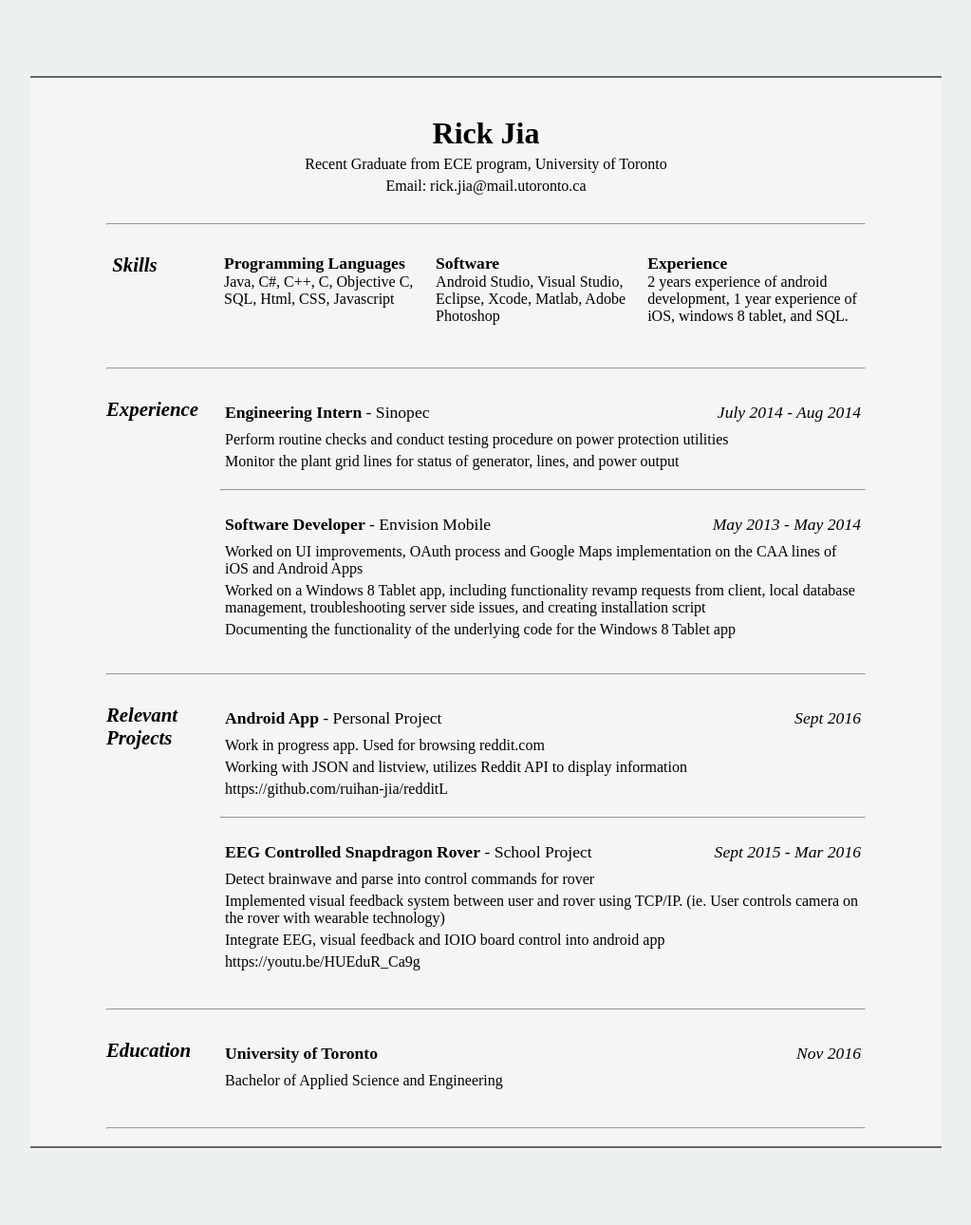
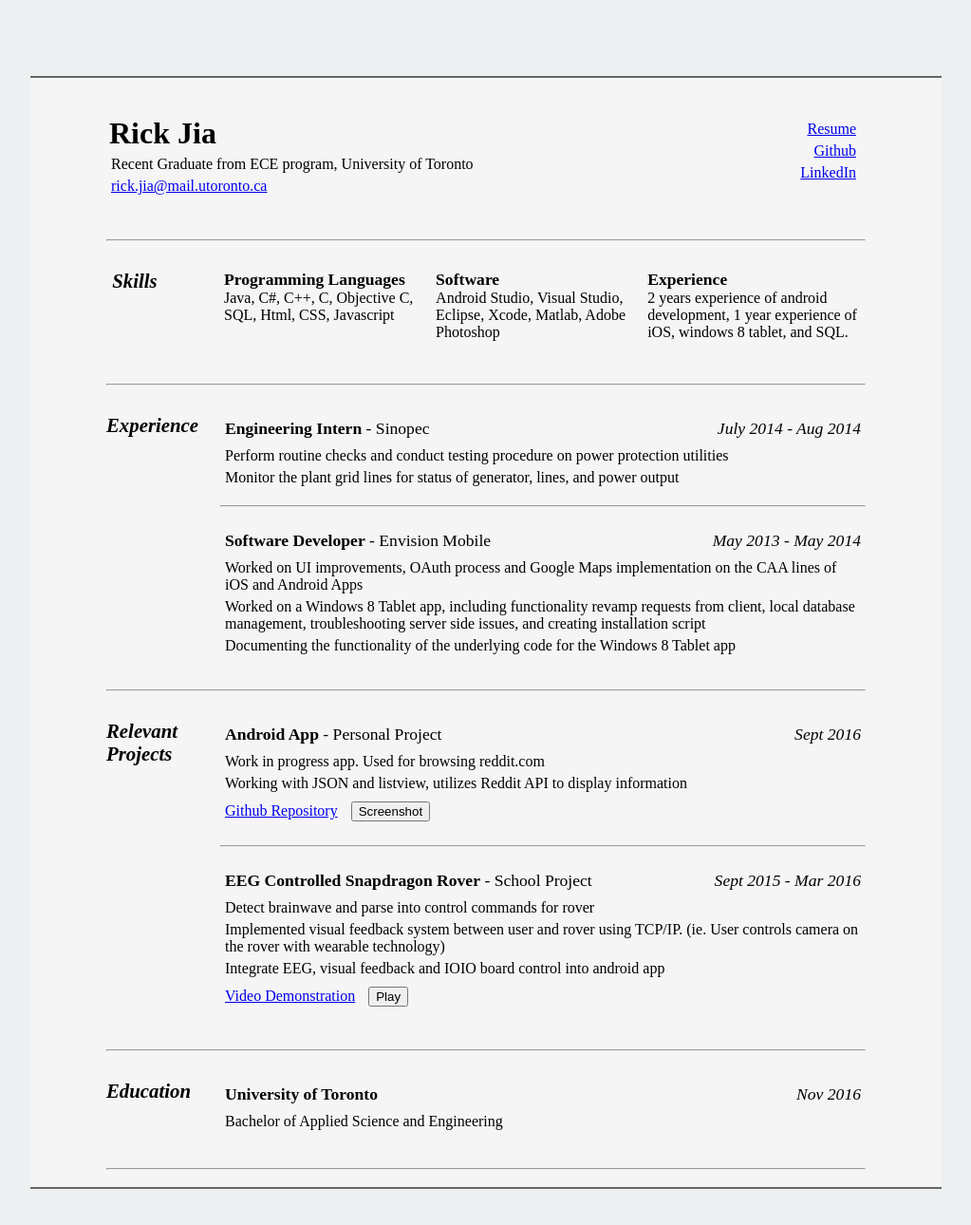
Before and after one commit to ruihan-jia/ruihan-jia.github.io, a plain HTML site: page index.html in a window 1280 px wide. Shown: the whole page at 95% size, without its empty margins (128-1151 px from the left). Drawn offline with Linux system fonts and the light colour scheme.

Commit message:
Image and Video embed
changed header layout, image and video embedded.

```diff
--- a/index.html
+++ b/index.html
@@ -11,10 +11,27 @@
 <div>
 	<div id = "inner"; align = "center">
 		<div id = "hd">
-			<h1>Rick Jia</h1>
-			<p>Recent Graduate from ECE program, University of Toronto</p>
-			<p>Email: rick.jia@mail.utoronto.ca</p>
+			<div id = "hdLeft">
+				<h1>Rick Jia</h1>
+				<p>Recent Graduate from ECE program, University of Toronto</p>
+				<a href="mailto:rick.jia@mail.utoronto.ca">rick.jia@mail.utoronto.ca</a>
 
+			</div>
+
+			<div id = "hdRight">
+				<div class = "hdLinks">
+					<a href="http://ruihan-jia.github.io/Resume_Rick_Jia.pdf">Resume</a>
+				</div>
+
+				<div class = "hdLinks">
+					<a href="https://github.com/ruihan-jia">Github</a>
+				</div>
+
+				<div class = "hdLinks">
+					<a href="https://ca.linkedin.com/in/rick-jia-1944ba41">LinkedIn</a>
+				</div>
+
+			</div>
 		</div>
 		<hr>
 
@@ -103,7 +120,9 @@
 						</div>
 						<p>Work in progress app. Used for browsing reddit.com</p>
 						<p>Working with JSON and listview, utilizes Reddit API to display information</p>
-						<p>https://github.com/ruihan-jia/redditL</p>
+						<a href="https://github.com/ruihan-jia/redditL">Github Repository</a>
+						<button type="button" onclick="alterImageDisplay('appScreenshot')">Screenshot</button>
+						<img id="appScreenshot" src="images/Screenshots.png" alt="App screenshots">
 
 					</div>
 					<hr>
@@ -120,7 +139,9 @@
 						<p>Detect brainwave and parse into control commands for rover</p>
 						<p>Implemented visual feedback system between user and rover using TCP/IP. (ie. User controls camera on the rover with wearable technology)</p>
 						<p>Integrate EEG, visual feedback and IOIO board control into android app</p>
-						<p>https://youtu.be/HUEduR_Ca9g</p>
+						<a href="https://youtu.be/HUEduR_Ca9g">Video Demonstration</a>
+						<button type="button" onclick="alterVideoDisplay()">Play</button>
+						<div id="player" style="display: none;"></div>
 
 					</div>
 				</div>
@@ -159,5 +180,96 @@
 
 </div>
 
+<script>
+	function alterImageDisplay(id) {
+		var img = document.getElementById(id);
+		var imgStyle = window.getComputedStyle(document.getElementById(id));
+		console.log(imgStyle.display);
+		if(imgStyle.display === 'inline')
+			img.style.display = 'none';
+		else if(imgStyle.display === 'none')
+			img.style.display = 'inline';
+	}
+
+
+	// 2. This code loads the IFrame Player API code asynchronously.
+	var tag = document.createElement('script');
+
+	tag.src = "https://www.youtube.com/iframe_api";
+	var firstScriptTag = document.getElementsByTagName('script')[0];
+	firstScriptTag.parentNode.insertBefore(tag, firstScriptTag);
+
+	// 3. This function creates an <iframe> (and YouTube player)
+	//    after the API code downloads.
+	var player;
+	function onYouTubeIframeAPIReady() {
+	/*
+	player = new YT.Player('player', {
+	  height: '390',
+	  width: '640',
+	  videoId: 'M7lc1UVf-VE',
+	  events: {
+	    'onReady': onPlayerReady,
+	    'onStateChange': onPlayerStateChange
+	  }
+	});
+	*/
+	}
+
+	// 4. The API will call this function when the video player is ready.
+	function onPlayerReady(event) {
+	event.target.playVideo();
+	}
+
+	// 5. The API calls this function when the player's state changes.
+	//    The function indicates that when playing a video (state=1),
+	//    the player should play for six seconds and then stop.
+	var done = false;
+	function onPlayerStateChange(event) {
+	if (event.data == YT.PlayerState.PLAYING && !done) {
+	  //setTimeout(stopVideo, 6000);
+	  done = true;
+	}
+	}
+	function stopVideo() {
+	player.stopVideo();
+	}
+	function playVideo() {
+	player.playVideo();
+	}
+
+
+
+	function alterVideoDisplay() {
+		//console.log(player.getIFrame());
+		var img = document.getElementById('player');
+		var imgStyle = window.getComputedStyle(document.getElementById('player'));
+		console.log(imgStyle.display);
+		if(imgStyle.display === 'inline') {
+			img.style.display = 'none';
+			stopVideo();
+		}
+		else if(imgStyle.display === 'none') {
+			img.style.display = 'inline';
+			if(player != null)
+				playVideo();
+		}
+
+
+		if(player == null) {
+			console.log("construct");
+			player = new YT.Player('player', {
+			  height: '390',
+			  width: '640',
+			  videoId: 'HUEduR_Ca9g',
+			  events: {
+			    'onReady': onPlayerReady,
+			    'onStateChange': onPlayerStateChange
+			  }
+			});
+		}
+	}
+</script>
+
 </body>
 </html>
--- a/resume.css
+++ b/resume.css
@@ -4,12 +4,23 @@ body {
 
 h1 {
 	margin: 0px;
+	margin-left: 3px;
 }
 
 
 p {
 	margin: 5px;
 }
+
+a {
+	margin: 5px;
+}
+
+button {
+	margin: 5px;
+}
+
+
 
 
 
@@ -22,7 +33,24 @@ p {
 	border-width: 2px 0 2px 0; }
 
 #hd {
-	margin: 30px;
+	margin: 0px;
+	margin-top: 30px;
+	margin-bottom: 30px;
+	height: 100px;
+}
+
+#hdLeft {
+	float:left;
+	text-align: left;
+}
+
+#hdRight {
+	float:right;
+	text-align: right;
+}
+
+div.hdLinks {
+	margin: 5px;
 }
 
 
@@ -122,3 +150,9 @@ div.expCell {
 	margin-top:20px;
 	margin-bottom:20px;
 }
+
+#appScreenshot {
+	width:464px;
+	height:256px;
+	display: none;
+}
```
Also changed, not shown: images/Screenshots.png (added), images/comments.png (added), images/mainMenu.png (added), images/mainMenu_expand.png (added), 1 other file.
